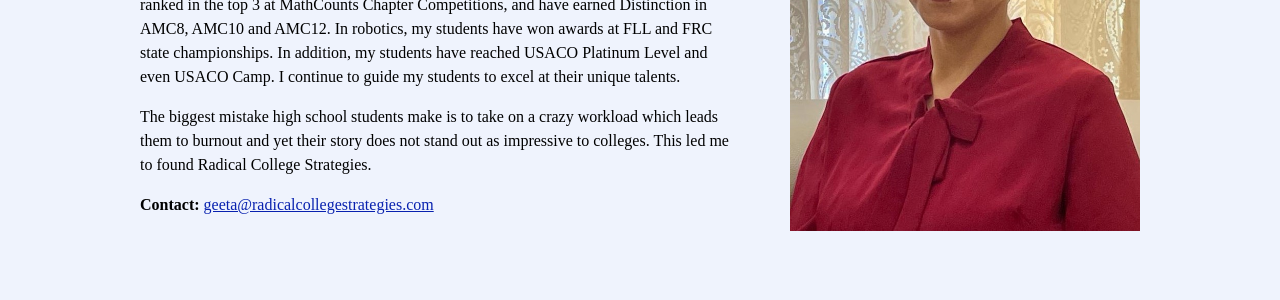
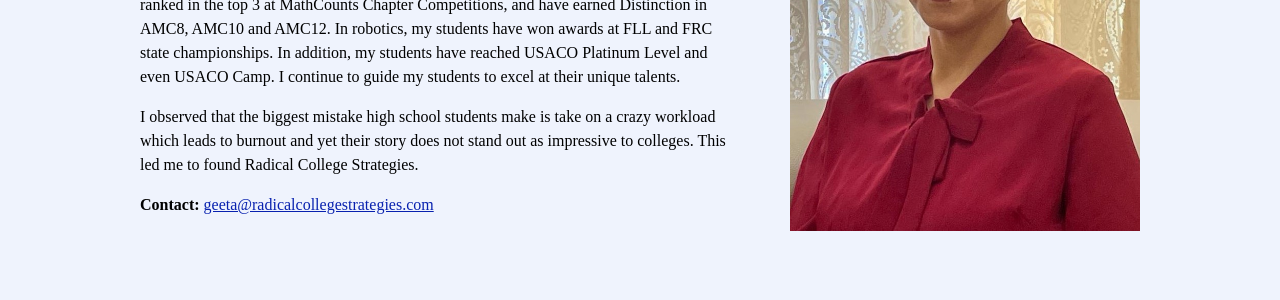
Before and after one commit to radicalcollegestrategies/radicalcollegestrategies.github.io, a Jekyll site: the page built from index.md, in a window 1280 px wide. Shown: the part 875-1175 px from the top of the page. Built offline with Jekyll 4.4.1, drawn with Linux system fonts in a browser that asks for light colours; some web fonts are replaced.

Commit message:
Update index.md

```diff
--- a/index.md
+++ b/index.md
@@ -33,7 +33,7 @@ permalink: /
     <h3>Meet Geeta Arora</h3>
     <p>I am a college strategist and mentor who has helped numerous high school students discover their unique interests and build a strong cohesive resume for getting into top colleges. I firmly believe that if you pursue your passion, then your life journey automatically becomes a heartfelt college essay!</p>
     <p>In my past life, I was a software architect at Oracle and in my spare time I coached students for Math, Robotics, and USACO competitions. Over the years, my students have consistently ranked in the top 3 at MathCounts Chapter Competitions, and have earned Distinction in AMC8, AMC10 and AMC12. In robotics, my students have won awards at FLL and FRC state championships. In addition, my students have reached USACO Platinum Level and even USACO Camp. I continue to guide my students to excel at their unique talents.</p>
-    <p>The biggest mistake high school students make is to take on a crazy workload which leads them to burnout and yet their story does not stand out as impressive to colleges. This led me to found Radical College Strategies.</p>
+    <p>I observed that the biggest mistake high school students make is take on a crazy workload which leads to burnout and yet their story does not stand out as impressive to colleges. This led me to found Radical College Strategies.</p>
 
     <p><b>Contact: </b><a href="mailto:geeta@radicalcollegestrategies.com" style="color:#0821af;">geeta@radicalcollegestrategies.com</a></p>
   </div>
```
